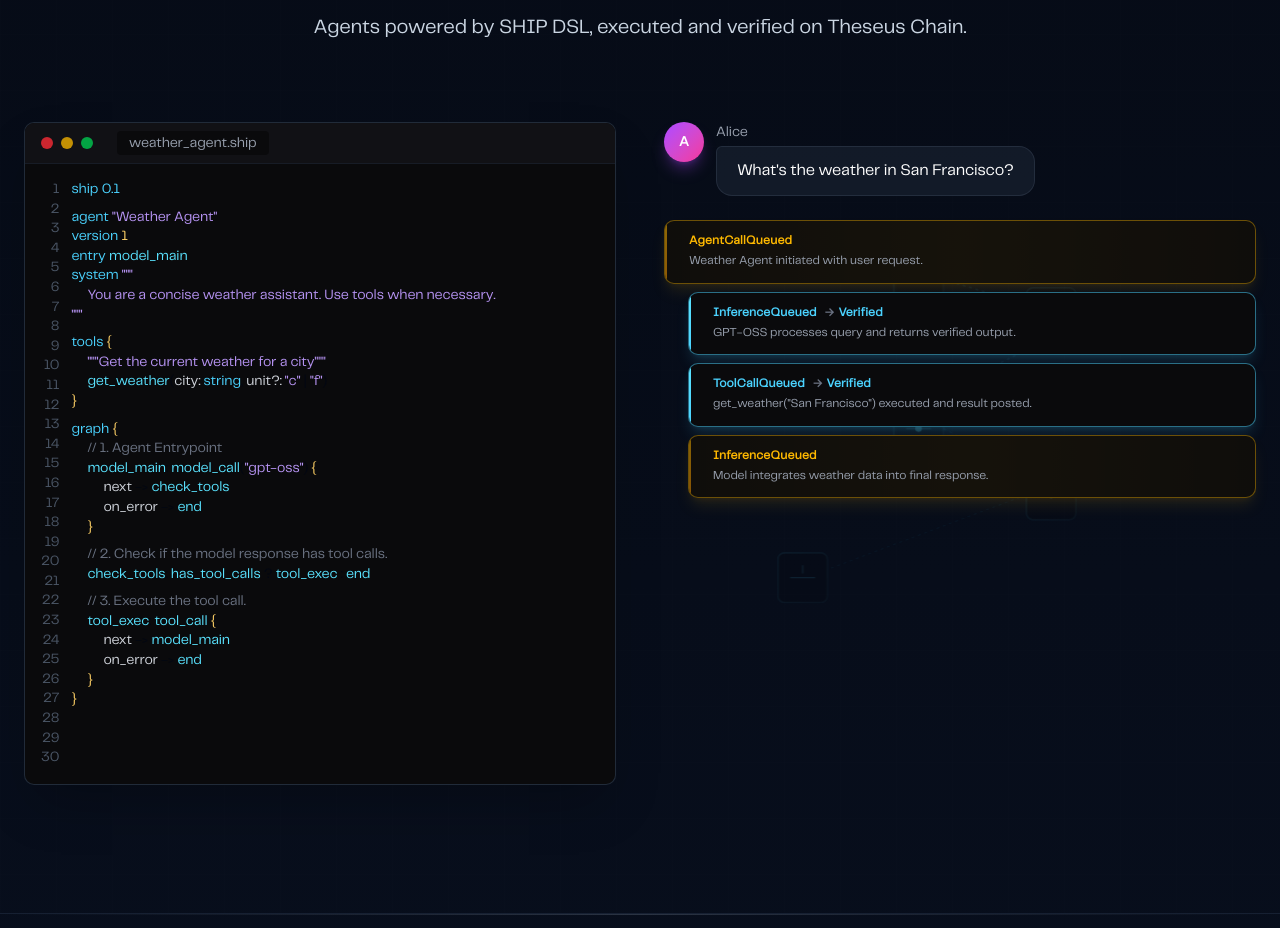
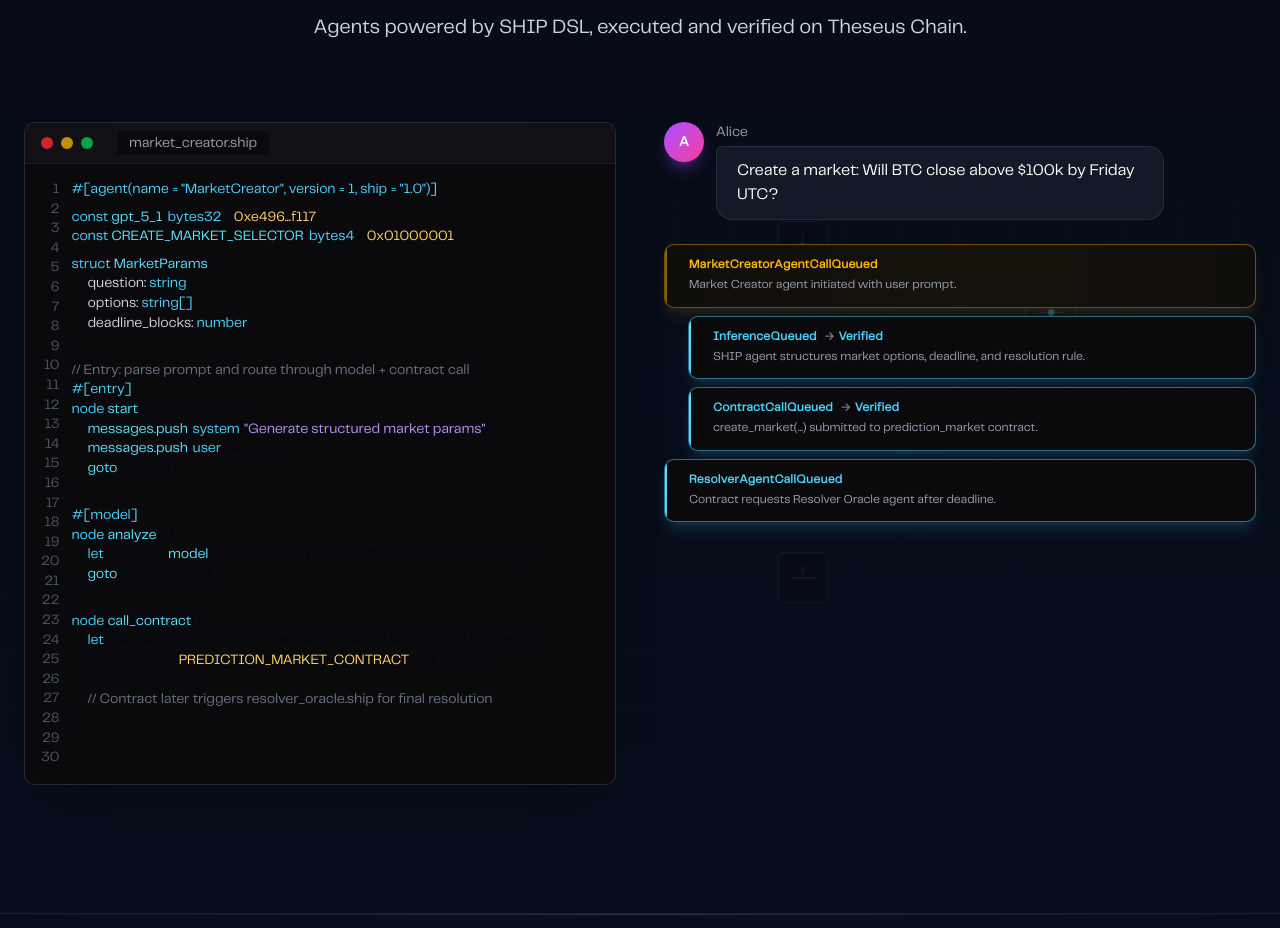
Before and after one commit to erickkwangg/Theseus-website, a Next.js app: page / in a window 1280 px wide. Shown: the part 1984-2912 px from the top of the page. Built offline with nearby package versions, Linux system fonts and the light colour scheme.

Commit message:
Model homepage agent demo on real SHIP syntax
Replace the pseudo weather snippet with a prediction-market flow that mirrors repository SHIP patterns and explicitly shows creator, resolver, and contract settlement roles.

```diff
--- a/src/components/Pages/Home/OnChainAgents.tsx
+++ b/src/components/Pages/Home/OnChainAgents.tsx
@@ -11,34 +11,46 @@ export function OnChainAgentsSection() {
 
   const events = [
     {
-      title: "AgentCallQueued",
-      desc: "Weather Agent initiated with user request.",
+      title: "MarketCreatorAgentCallQueued",
+      desc: "Market Creator agent initiated with user prompt.",
       indent: 0,
     },
     {
       title: "InferenceQueued",
       titleVerified: "Verified",
-      desc: "GPT-OSS processes query and returns verified output.",
+      desc: "SHIP agent structures market options, deadline, and resolution rule.",
       indent: 1,
       dual: true,
     },
     {
-      title: "ToolCallQueued",
+      title: "ContractCallQueued",
       titleVerified: "Verified",
-      desc: 'get_weather("San Francisco") executed and result posted.',
+      desc: "create_market(...) submitted to prediction_market contract.",
       indent: 1,
       dual: true,
     },
     {
-      title: "InferenceQueued",
+      title: "ResolverAgentCallQueued",
+      desc: "Contract requests Resolver Oracle agent after deadline.",
+      indent: 0,
+    },
+    {
+      title: "ToolCallQueued",
       titleVerified: "Verified",
-      desc: "Model integrates weather data into final response.",
+      desc: 'Resolver executes get_price("BTC") and returns signed resolution.',
+      indent: 1,
+      dual: true,
+    },
+    {
+      title: "CallbackSubmitted",
+      titleVerified: "Verified",
+      desc: "Resolver callback posted to contract with final outcome.",
       indent: 1,
       dual: true,
     },
     {
       title: "AgentCallCompleted",
-      desc: "Execution finalized, ready for user delivery.",
+      desc: "Market finalized by contract and committed to chain state.",
       indent: 0,
     },
   ]
@@ -130,7 +142,7 @@ export function OnChainAgentsSection() {
                 <div className="w-3 h-3 rounded-full bg-green-500/80"></div>
               </div>
               <div className="ml-4 px-3 py-0.5 bg-[#0A0A0C] rounded text-sm text-gray-400 font-mono">
-                weather_agent.ship
+                market_creator.ship
               </div>
             </div>
 
@@ -146,86 +158,87 @@ export function OnChainAgentsSection() {
 
                 {/* Code */}
                 <div className="flex-1">
-                  <div className="text-[#4BD3FF]">ship 0.1</div>
+                  <div className="text-[#4BD3FF]">{`#[agent(name = "MarketCreator", version = 1, ship = "1.0")]`}</div>
                   <div className="mb-2"></div>
                   <div>
-                    <span className="text-[#4BD3FF]">agent</span>{" "}
-                    <span className="text-[#B794F4]">&quot;Weather Agent&quot;</span>
+                    <span className="text-[#4BD3FF]">const</span>{" "}
+                    <span className="text-[#5AE3FF]">gpt_5_1</span>:{" "}
+                    <span className="text-[#4BD3FF]">bytes32</span> ={" "}
+                    <span className="text-[#FFD166]">0xe496...f117</span>;
                   </div>
                   <div>
-                    <span className="text-[#4BD3FF]">version</span> <span className="text-[#FFD166]">1</span>
-                  </div>
-                  <div>
-                    <span className="text-[#4BD3FF]">entry</span> <span className="text-[#5AE3FF]">model_main</span>
-                  </div>
-                  <div>
-                    <span className="text-[#4BD3FF]">system</span> <span className="text-[#B794F4]">&quot;&quot;&quot;</span>
-                  </div>
-                  <div className="pl-4 text-[#B794F4]">
-                    You are a concise weather assistant. Use tools when necessary.
-                  </div>
-                  <div className="mb-2">
-                    <span className="text-[#B794F4]">&quot;&quot;&quot;</span>
+                    <span className="text-[#4BD3FF]">const</span>{" "}
+                    <span className="text-[#5AE3FF]">CREATE_MARKET_SELECTOR</span>:{" "}
+                    <span className="text-[#4BD3FF]">bytes4</span> ={" "}
+                    <span className="text-[#FFD166]">0x01000001</span>;
                   </div>
                   <div className="mb-2"></div>
                   <div>
-                    <span className="text-[#4BD3FF]">tools</span> <span className="text-[#FFD166]">{"{"}</span>
+                    <span className="text-[#4BD3FF]">struct</span>{" "}
+                    <span className="text-[#5AE3FF]">MarketParams</span> {"{"}
                   </div>
-                  <div className="pl-4 text-[#B794F4]">{`"""Get the current weather for a city"""`}</div>
                   <div className="pl-4">
-                    <span className="text-[#5AE3FF]">get_weather</span>(<span className="text-gray-300">city:</span>{" "}
-                    <span className="text-[#4BD3FF]">string</span>, <span className="text-gray-300">unit?:</span>{" "}
-                    <span className="text-[#B794F4]">&quot;c&quot;</span> | <span className="text-[#B794F4]">&quot;f&quot;</span>)
+                    <span className="text-gray-300">question:</span>{" "}
+                    <span className="text-[#4BD3FF]">string</span>,
                   </div>
-                  <div className="mb-2">
-                    <span className="text-[#FFD166]">{"}"}</span>
+                  <div className="pl-4">
+                    <span className="text-gray-300">options:</span>{" "}
+                    <span className="text-[#4BD3FF]">string[]</span>,
                   </div>
+                  <div className="pl-4">
+                    <span className="text-gray-300">deadline_blocks:</span>{" "}
+                    <span className="text-[#4BD3FF]">number</span>
+                  </div>
+                  <div>{"}"}</div>
+                  <div className="mb-2"></div>
+                  <div className="text-gray-500">{`// Entry: parse prompt and route through model + contract call`}</div>
+                  <div>
+                    <span className="text-[#4BD3FF]">#[entry]</span>
+                  </div>
+                  <div>
+                    <span className="text-[#4BD3FF]">node</span>{" "}
+                    <span className="text-[#5AE3FF]">start</span>(request: string) {"{"}
+                  </div>
+                  <div className="pl-4">
+                    <span className="text-[#5AE3FF]">messages.push</span>(<span className="text-[#4BD3FF]">system</span>(
+                    <span className="text-[#B794F4]">&quot;Generate structured market params&quot;</span>));
+                  </div>
+                  <div className="pl-4">
+                    <span className="text-[#5AE3FF]">messages.push</span>(<span className="text-[#4BD3FF]">user</span>(request));
+                  </div>
+                  <div className="pl-4">
+                    <span className="text-[#5AE3FF]">goto</span>(analyze);
+                  </div>
+                  <div>{"}"}</div>
                   <div className="mb-2"></div>
                   <div>
-                    <span className="text-[#4BD3FF]">graph</span> <span className="text-[#FFD166]">{"{"}</span>
+                    <span className="text-[#4BD3FF]">#[model]</span>
                   </div>
-                  <div className="pl-4 text-gray-500">{`// 1. Agent Entrypoint`}</div>
-                  <div className="pl-4">
-                    <span className="text-[#5AE3FF]">model_main</span>:{" "}
-                    <span className="text-[#5AE3FF]">model_call</span>(<span className="text-[#B794F4]">&quot;gpt-oss&quot;</span>
-                    ) <span className="text-[#FFD166]">{"{"}</span>
-                  </div>
-                  <div className="pl-8">
-                    <span className="text-gray-300">next</span> {"->"}{" "}
-                    <span className="text-[#5AE3FF]">check_tools</span>
-                  </div>
-                  <div className="pl-8">
-                    <span className="text-gray-300">on_error</span> {"->"} <span className="text-[#5AE3FF]">end</span>
+                  <div>
+                    <span className="text-[#4BD3FF]">node</span>{" "}
+                    <span className="text-[#5AE3FF]">analyze</span>() {"{"}
                   </div>
                   <div className="pl-4">
-                    <span className="text-[#FFD166]">{"}"}</span>
-                  </div>
-                  <div className="mb-2"></div>
-                  <div className="pl-4 text-gray-500">{`// 2. Check if the model response has tool calls.`}</div>
-                  <div className="pl-4">
-                    <span className="text-[#5AE3FF]">check_tools</span>:{" "}
-                    <span className="text-[#5AE3FF]">has_tool_calls</span> ?{" "}
-                    <span className="text-[#5AE3FF]">tool_exec</span> : <span className="text-[#5AE3FF]">end</span>
-                  </div>
-                  <div className="mb-2"></div>
-                  <div className="pl-4 text-gray-500">{`// 3. Execute the tool call.`}</div>
-                  <div className="pl-4">
-                    <span className="text-[#5AE3FF]">tool_exec</span>: <span className="text-[#5AE3FF]">tool_call</span>{" "}
-                    <span className="text-[#FFD166]">{"{"}</span>
-                  </div>
-                  <div className="pl-8">
-                    <span className="text-gray-300">next</span> {"->"}{" "}
-                    <span className="text-[#5AE3FF]">model_main</span>
-                  </div>
-                  <div className="pl-8">
-                    <span className="text-gray-300">on_error</span> {"->"} <span className="text-[#5AE3FF]">end</span>
+                    <span className="text-[#4BD3FF]">let</span> params ={" "}
+                    <span className="text-[#5AE3FF]">model</span>(gpt_5_1).schema(MarketParams).invoke(messages);
                   </div>
                   <div className="pl-4">
-                    <span className="text-[#FFD166]">{"}"}</span>
+                    <span className="text-[#5AE3FF]">goto</span>(call_contract);
                   </div>
+                  <div>{"}"}</div>
+                  <div className="mb-2"></div>
                   <div>
-                    <span className="text-[#FFD166]">{"}"}</span>
+                    <span className="text-[#4BD3FF]">node</span>{" "}
+                    <span className="text-[#5AE3FF]">call_contract</span>() {"{"}
                   </div>
+                  <div className="pl-4">
+                    <span className="text-[#4BD3FF]">let</span> call_data = contracts.encode_call(CREATE_MARKET_SELECTOR, ...);
+                  </div>
+                  <div className="pl-4">
+                    contracts.call(<span className="text-[#FFD166]">PREDICTION_MARKET_CONTRACT</span>, call_data, 0n, 10000000000n);
+                  </div>
+                  <div className="pl-4 text-gray-500">{`// Contract later triggers resolver_oracle.ship for final resolution`}</div>
+                  <div>{"}"}</div>
                 </div>
               </div>
             </div>
@@ -423,7 +436,7 @@ export function OnChainAgentsSection() {
               <div className="flex flex-col gap-1">
                 <div className="text-sm text-gray-400 font-medium">Alice</div>
                 <div className="bg-gray-800/50 rounded-2xl rounded-tl-sm px-5 py-3 max-w-md border border-gray-700/50">
-                  <p className="text-white">What&apos;s the weather in San Francisco?</p>
+                  <p className="text-white">Create a market: Will BTC close above $100k by Friday UTC?</p>
                 </div>
               </div>
             </div>
@@ -499,7 +512,8 @@ export function OnChainAgentsSection() {
 
           {/* Final Response */}
           {showResponse && (
-            <div className="flex items-start gap-3 animate-in slide-in-from-bottom duration-500 ease-out relative z-10">
+            <div className="space-y-3 relative z-10">
+              <div className="flex items-start gap-3 animate-in slide-in-from-bottom duration-500 ease-out">
                 <div className="flex-shrink-0 w-10 h-10 rounded-full bg-gradient-to-br from-[#4BD3FF] to-[#5AE3FF] flex items-center justify-center shadow-lg shadow-[#4BD3FF]/30">
                   <svg
                     className="w-5 h-5 text-black"
@@ -516,13 +530,51 @@ export function OnChainAgentsSection() {
                   </svg>
                 </div>
                 <div className="flex flex-col gap-1">
-                <div className="text-sm text-[#4BD3FF] font-medium">Weather Agent</div>
+                  <div className="text-sm text-[#4BD3FF] font-medium">Market Creator Agent</div>
                   <div className="bg-gradient-to-br from-[#4BD3FF]/10 to-[#5AE3FF]/5 border border-[#4BD3FF]/30 rounded-2xl rounded-tl-sm px-6 py-4 max-w-md shadow-lg shadow-[#4BD3FF]/10">
                     <div className="flex items-center gap-3">
-                    <div className="text-4xl">☀️</div>
+                      <div className="text-4xl">📈</div>
                       <div>
-                      <p className="text-white font-medium">San Francisco: 18°C and sunny.</p>
+                        <p className="text-white font-medium">Market created (ID #42): BTC &gt; $100k at Friday close.</p>
                       </div>
+                    </div>
+                  </div>
+                </div>
+              </div>
+
+              <div className="flex items-start gap-3 animate-in slide-in-from-bottom duration-500 ease-out">
+                <div className="flex-shrink-0 w-10 h-10 rounded-full bg-gradient-to-br from-indigo-400 to-violet-400 flex items-center justify-center shadow-lg shadow-indigo-500/30">
+                  <svg
+                    className="w-5 h-5 text-black"
+                    fill="none"
+                    viewBox="0 0 24 24"
+                    stroke="currentColor"
+                    strokeWidth={2.5}
+                  >
+                    <path strokeLinecap="round" strokeLinejoin="round" d="M8 10h.01M12 10h.01M16 10h.01M9 16h6M7 20h10a2 2 0 002-2V6a2 2 0 00-2-2H7a2 2 0 00-2 2v12a2 2 0 002 2z" />
+                  </svg>
+                </div>
+                <div className="flex flex-col gap-1">
+                  <div className="text-sm text-indigo-300 font-medium">Resolver Oracle Agent</div>
+                  <div className="bg-gradient-to-br from-indigo-500/10 to-violet-500/5 border border-indigo-400/30 rounded-2xl rounded-tl-sm px-6 py-4 max-w-md shadow-lg shadow-indigo-500/10">
+                    <div className="flex items-center gap-3">
+                      <div className="text-4xl">✅</div>
+                      <div>
+                        <p className="text-white font-medium">Resolved: BTC closed at $101,240. Winning option: Yes.</p>
+                      </div>
+                    </div>
+                  </div>
+                </div>
+              </div>
+
+              <div className="flex items-start gap-3">
+                <div className="flex-shrink-0 w-10 h-10 rounded-full bg-gradient-to-br from-emerald-400 to-green-500 flex items-center justify-center shadow-lg shadow-emerald-500/25">
+                  <span className="text-black font-bold text-sm">C</span>
+                </div>
+                <div className="flex flex-col gap-1">
+                  <div className="text-sm text-emerald-300 font-medium">Prediction Market Contract</div>
+                  <div className="bg-gradient-to-br from-emerald-500/10 to-green-500/5 border border-emerald-400/30 rounded-2xl rounded-tl-sm px-6 py-3 max-w-md shadow-lg shadow-emerald-500/10">
+                    <p className="text-white font-medium text-sm">Settlement complete and state root updated on-chain.</p>
                   </div>
                 </div>
               </div>
```
Lines whose indentation alone changed are shown as unchanged.
